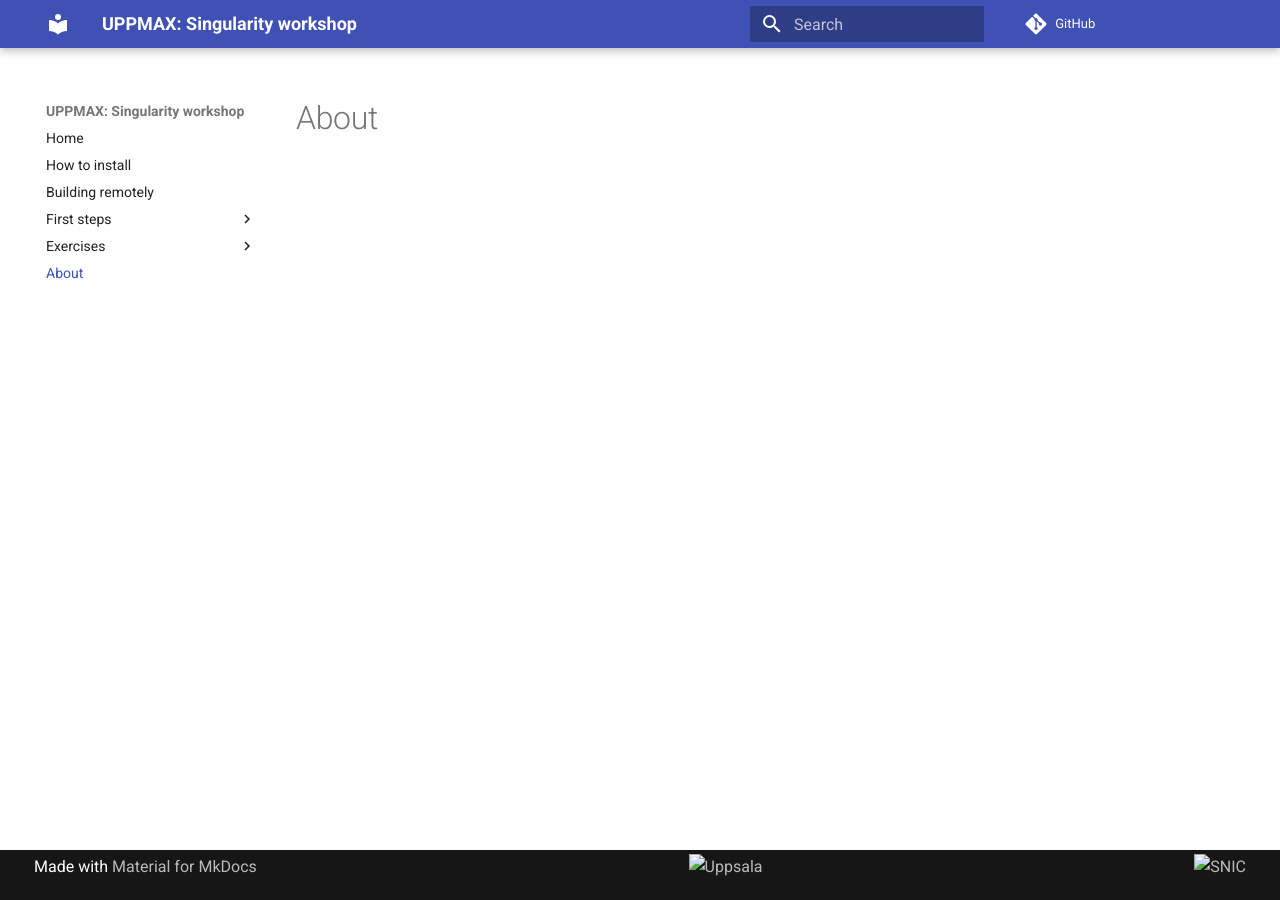
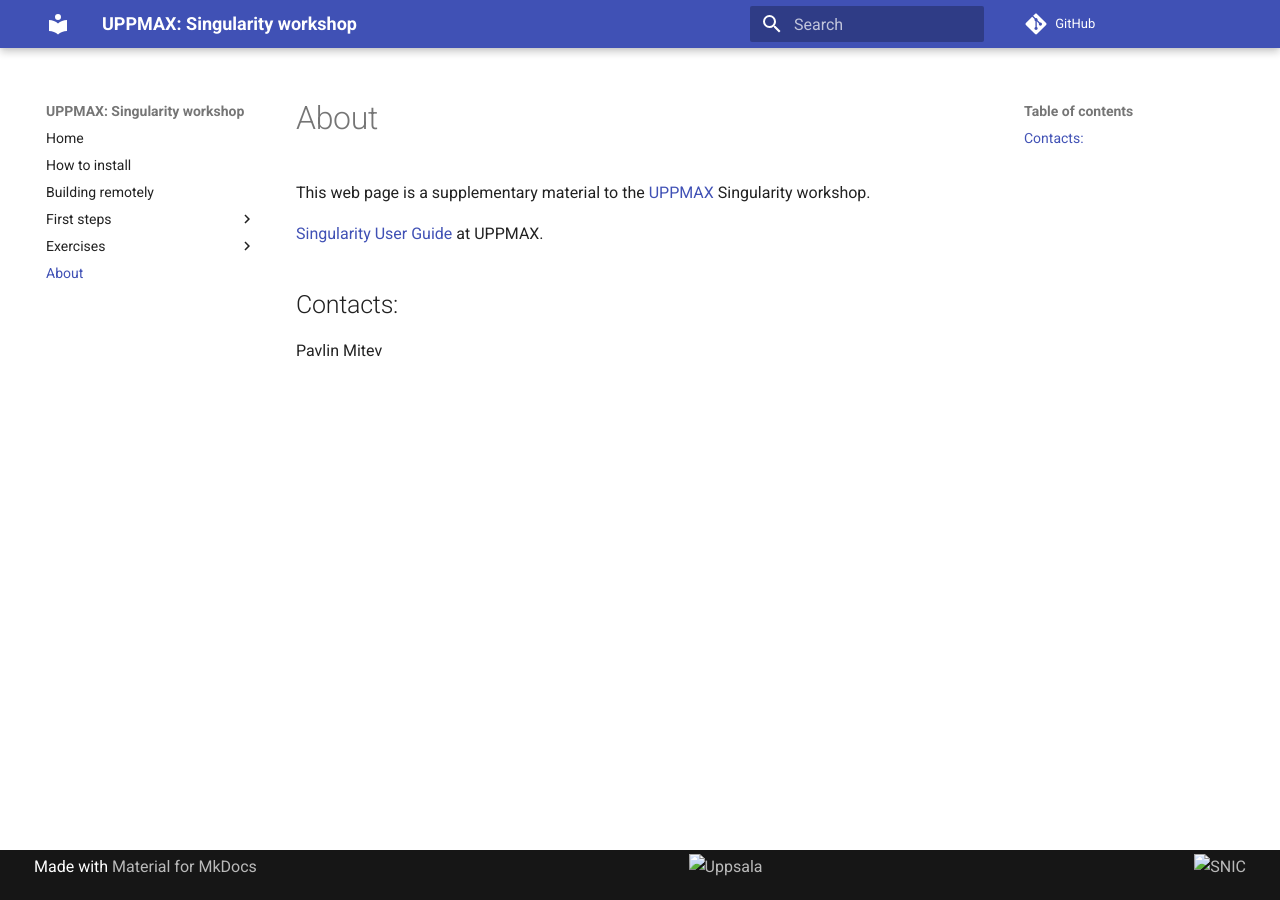
Before and after one commit to pmitev/UPPMAX-Singularity-workshop, an MkDocs documentation site: the page built from docs/about.md, in a window 1280 px wide. Built offline with MkDocs 1.6.1 and Material for MkDocs 9.7.7, drawn with Linux system fonts in a browser that asks for light colours; comment, search, counter and statistics services are not loaded.

Commit message:
more material

```diff
--- a/docs/about.md
+++ b/docs/about.md
@@ -1 +1,8 @@
 # About
+
+This web page is a supplementary material to the [UPPMAX](https://www.uppmax.uu.se/) Singularity workshop.
+
+[Singularity User Guide](https://www.uppmax.uu.se/support/user-guides/singularity-user-guide/) at UPPMAX.
+
+## Contacts:
+Pavlin Mitev
--- a/mkdocs.yml
+++ b/mkdocs.yml
@@ -11,6 +11,7 @@ nav:
     - Running containrs from online repositories: remote_repositories.md
   - Exercises:
     - Real life example: exercise_01.md
+    - Upload to Sylabs container library: exercise_02.md
   - About: about.md
 theme:
   name: material
```
Also changed, not shown: docs/exercise_02.md (added, +23 -0 lines), docs/remote_builder.md (+1 -1 lines).
